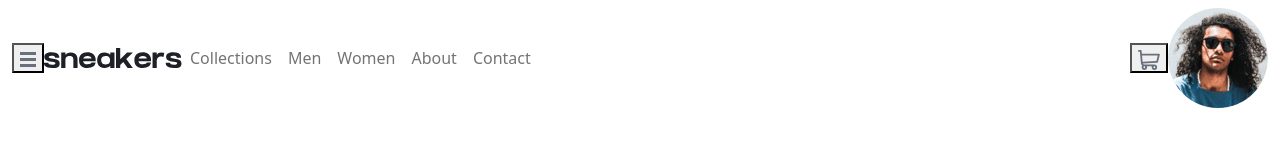
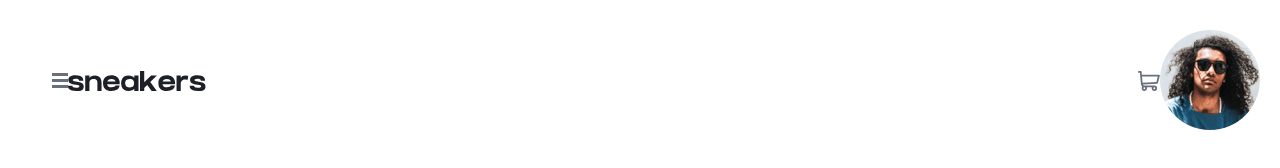
Before and after one commit to Andu15/ecommerce-layout, a website: page src/index.html in a window 1280 px wide. Drawn offline with nearby package versions, Linux system fonts and the light colour scheme.

Commit message:
init nav responsive design

```diff
--- a/src/index.css
+++ b/src/css/index.css
@@ -1,3 +1,6 @@
+@import url('https://fonts.googleapis.com/css2?family=Roboto:wght@400;700&display=swap');
+@import './nav.css';
+
 :root {
   --primary-orange: #FF7D1A;
   --primary-pale-orange: #FFEDE0;
@@ -8,6 +11,16 @@
   --neutral-white: #FFFFFF;
   --neutral-black: #000000;
   --neutral-black-focus: #BFBFBF;
-  --font-weight-400: 400;
-  --font-weight-700: 700;
+  /* --font-weight-400: 400;
+  --font-weight-700: 700; */
 }
+
+*{
+  box-sizing: border-box;
+  padding: 0;
+  margin: 0;
+}
+
+body {
+  font-family: 'Roboto', 'sans-serif';
+}
--- /dev/null
+++ b/src/css/nav.css
@@ -0,0 +1,89 @@
+/* nav */
+nav {
+  padding: 20px 20px;
+}
+
+ul {
+  list-style-type: none;
+}
+
+a {
+  color: var(--neutral-dark-grayish-blue);
+  text-decoration: none;
+}
+
+a:hover {
+  /* text-decoration: underline; */
+  color: var(--primary-orange);
+}
+
+.menu li {
+  font-weight: 400;
+  padding-top: 10px;
+  white-space: nowrap;
+}
+
+.toggle a {
+  /* font-size: 20px;  */
+}
+
+.button.secondary {
+  /* border-bottom: 1px #444 solid;  */
+}
+
+.menu {
+  display: flex;
+  flex-wrap: wrap;
+  justify-content: space-between;
+  align-items: center;
+}
+
+.toggle {
+  /* order: 1;  */
+}
+
+.item.button {
+  order: 2;
+}
+
+.item {
+  width: 100%;
+  text-align: center;
+  order: 3;
+  display: none;
+}
+
+.item.active {
+  display: block;
+}
+
+/* nav queries */
+@media all and (min-width: 600px) {
+  .menu {
+    justify-content: center;
+  }
+
+  .logo {
+    flex: 1;
+  }
+
+  .toggle {
+    /* flex: 1; */
+    text-align: right;
+  }
+
+  .item.button {
+    width: auto;
+    /* order: 1;  */
+    display: block;
+  }
+
+  .toggle {
+    /* order: 2;  */
+  }
+
+
+}
+
+@media (min-width: 1440px) {
+}
--- a/src/index.html
+++ b/src/index.html
@@ -1,50 +1,40 @@
 <!DOCTYPE html>
 <html lang="en">
+
 <head>
   <!-- Required meta tags -->
   <meta charset="UTF-8">
   <meta http-equiv="X-UA-Compatible" content="IE=edge">
   <meta name="viewport" content="width=device-width, initial-scale=1.0">
   <!-- Bootstrap CSS -->
-  <link href="https://cdn.jsdelivr.net/npm/bootstrap@5.1.3/dist/css/bootstrap.min.css" rel="stylesheet" integrity="sha384-1BmE4kWBq78iYhFldvKuhfTAU6auU8tT94WrHftjDbrCEXSU1oBoqyl2QvZ6jIW3" crossorigin="anonymous">
+  <link href="https://cdn.jsdelivr.net/npm/bootstrap@5.1.3/dist/css/bootstrap.min.css" rel="stylesheet"
+    integrity="sha384-1BmE4kWBq78iYhFldvKuhfTAU6auU8tT94WrHftjDbrCEXSU1oBoqyl2QvZ6jIW3" crossorigin="anonymous">
 
-  <link href="styles/style.css" rel="stylesheet" type="text/css">
+  <link href="./css/index.css" rel="stylesheet" type="text/css">
   <title>Document</title>
 </head>
+
 <body>
   <!-- Navbar -->
-  <nav class="navbar navbar-expand-lg navbar-light">
-    <div class="container-fluid">
-      <button class="" type="button" data-bs-toggle="collapse" data-bs-target="#navbarTogglerDemo01" aria-controls="navbarTogglerDemo01" aria-expanded="false" aria-label="Toggle navigation">
-        <img src="./assets/icons/icon-menu.svg" alt="logo">
-      </button>
-      <img src="./assets/icons/logo.svg" alt="logo">
-      <div class="collapse navbar-collapse" id="navbarTogglerDemo01">
-        <ul class="navbar-nav me-auto mb-2 mb-lg-0">
-          <li class="nav-item">
-            <a class="nav-link" href="#">Collections</a>
-          </li>
-          <li class="nav-item">
-            <a class="nav-link" href="#">Men</a>
-          </li>
-          <li class="nav-item">
-            <a class="nav-link" href="#">Women</a>
-          </li>
-          <li class="nav-item">
-            <a class="nav-link" href="#">About</a>
-          </li>
-          <li class="nav-item">
-            <a class="nav-link" href="#">Contact</a>
-          </li>
-        </ul>
-      </div>
-
-      <button><img src="./assets/icons/icon-cart.svg" alt="logo"></button>
-      <img src="./assets/images/image-avatar.png" alt="logo">
-    </div>
+  <nav>
+    <ul class="menu">
+      <li class="toggle"><a href="#"><img src="./assets/icons/icon-menu.svg" alt="logo"></a></li>
+      <li class="logo"><img src="./assets/icons/logo.svg" alt="logo"></li>
+      <li class="item"><a href="#">Collections</a></li>
+      <li class="item"><a href="#">Men</a></li>
+      <li class="item"><a href="#">Women</a></li>
+      <li class="item"><a href="#">About</a></li>
+      <li class="item"><a href="#">Contact</a></li>
+      <li class="item"><a href="#">Contact</a> </li>
+      <li class="item button"><img src="./assets/icons/icon-cart.svg" alt="logo"></li>
+      <li class="item button secondary"><img class="avatar-img" src="./assets/images/image-avatar.png" alt="logo"></li>
+    </ul>
   </nav>
 
   <!-- Bootstrap Bundle with Popper -->
-  <script src="https://cdn.jsdelivr.net/npm/bootstrap@5.1.3/dist/js/bootstrap.bundle.min.js" integrity="sha384-ka7Sk0Gln4gmtz2MlQnikT1wXgYsOg+OMhuP+IlRH9sENBO0LRn5q+8nbTov4+1p" crossorigin="anonymous"></script>
+  <script src="https://cdn.jsdelivr.net/npm/bootstrap@5.1.3/dist/js/bootstrap.bundle.min.js"
+    integrity="sha384-ka7Sk0Gln4gmtz2MlQnikT1wXgYsOg+OMhuP+IlRH9sENBO0LRn5q+8nbTov4+1p"
+    crossorigin="anonymous"></script>
 </body>
+
 </html>
```
